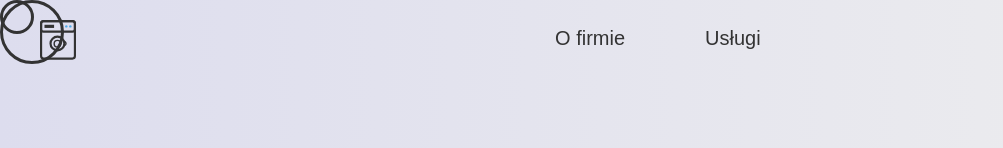
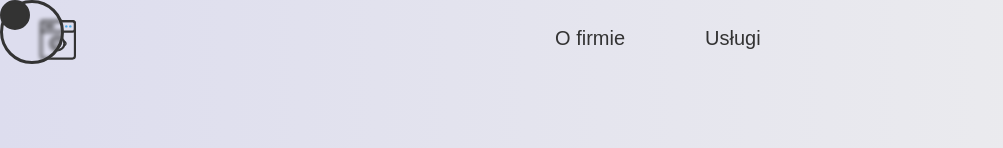
Before and after one commit to alfycode/naprawa-pralek-website, a React (Create React App) app: page / in a window 1280 px wide. Shown: the top 148 px of the page, without its empty margins (0-1003 px from the left). Built offline with nearby package versions, Linux system fonts and the light colour scheme.

Commit message:
main : fix: cursor

```diff
--- a/src/components/Cursor/CursorElements.js
+++ b/src/components/Cursor/CursorElements.js
@@ -1,22 +1,19 @@
 import styled from "styled-components";
 import { theme } from "../../helpers/theme";
 export const CustomCursor = styled.div`
-  /* display: none; */
-  width: ${(props) => (props.second ? "3.2em" : "1.7em")};
-  height: ${(props) => (props.second ? "3.2em" : "1.7em")};
+  width: ${(props) => (props.second ? "3.2em" : "1.5em")};
+  height: ${(props) => (props.second ? "3.2em" : "1.5em")};
   border-radius: 50%;
-  background-color: transparent;
-  backdrop-filter: ${(props) => (props.second ? "none" : "blur(2px);")};
+  background-color: ${(props) =>
+    props.second ? "transparent" : theme.colors.dark};
+  backdrop-filter: ${(props) => (props.second ? "blur(2px)" : "none")};
   border: 3px solid ${theme.colors.dark};
   pointer-events: none;
   overflow: hidden;
   transform: translate3d(0, 0, 0);
   position: fixed;
-  z-index: 999;
+  z-index: ${(props) => (props.second ? "998" : "999")};
   transition: 0.2s linear;
   transition-property: ${(props) =>
     props.second ? "all" : "border, background-color"};
-  /* @media screen and (min-width: 769px) {
-    display: block;
-  } */
 `;
--- a/src/components/Cursor/index.js
+++ b/src/components/Cursor/index.js
@@ -74,12 +74,12 @@ const Cursor = () => {
     navLinks.forEach((link) => {
       link.addEventListener("mouseover", () => {
         mainCursor.style.borderColor = `${theme.colors.darkBlue}`;
-        mainCursor.style.backgroundColor = `${theme.colors.lightBlue}`;
+        mainCursor.style.backgroundColor = `${theme.colors.darkBlue}`;
         secondaryCursor.style.borderColor = `${theme.colors.darkBlue}`;
       });
       link.addEventListener("mouseleave", () => {
         mainCursor.style.borderColor = `${theme.colors.dark}`;
-        mainCursor.style.backgroundColor = "transparent";
+        mainCursor.style.backgroundColor = `${theme.colors.dark}`;
         secondaryCursor.style.borderColor = `${theme.colors.dark}`;
       });
       link.addEventListener("mousedown", () => {
@@ -87,7 +87,7 @@ const Cursor = () => {
         secondaryCursor.style.backgroundColor = `${theme.colors.lightBlue}`;
       });
       link.addEventListener("mouseup", () => {
-        mainCursor.style.backgroundColor = `${theme.colors.lightBlue}`;
+        mainCursor.style.backgroundColor = `${theme.colors.darkBlue}`;
         secondaryCursor.style.backgroundColor = `transparent`;
       });
     });
--- a/src/components/Header/HeaderElements.js
+++ b/src/components/Header/HeaderElements.js
@@ -14,7 +14,7 @@ export const HeaderContainer = styled.header`
   justify-content: space-between;
   align-items: center;
   padding: 0 2em;
-  z-index: 998;
+  z-index: 995;
   overflow: hidden;
   background: ${(props) =>
     props.visible ? props.theme.colors.whiteLinear : "transparent"};
```
